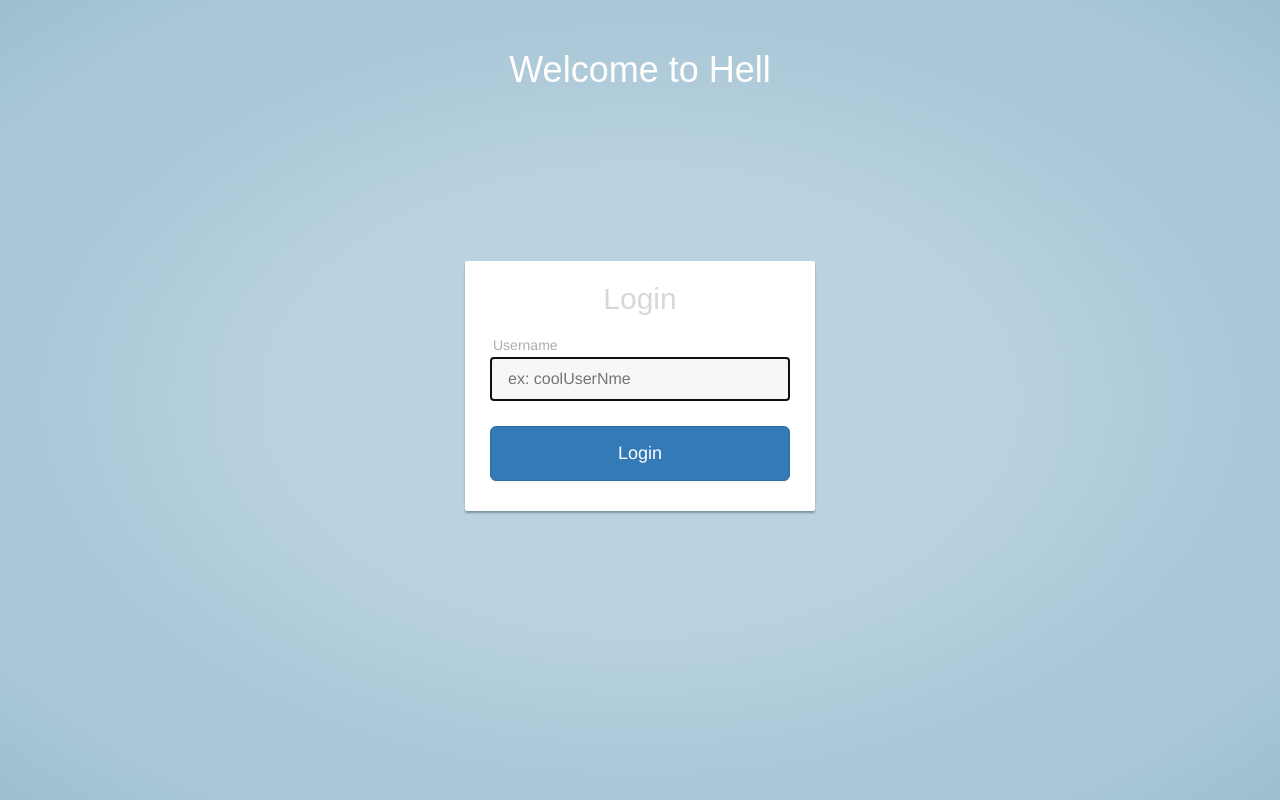
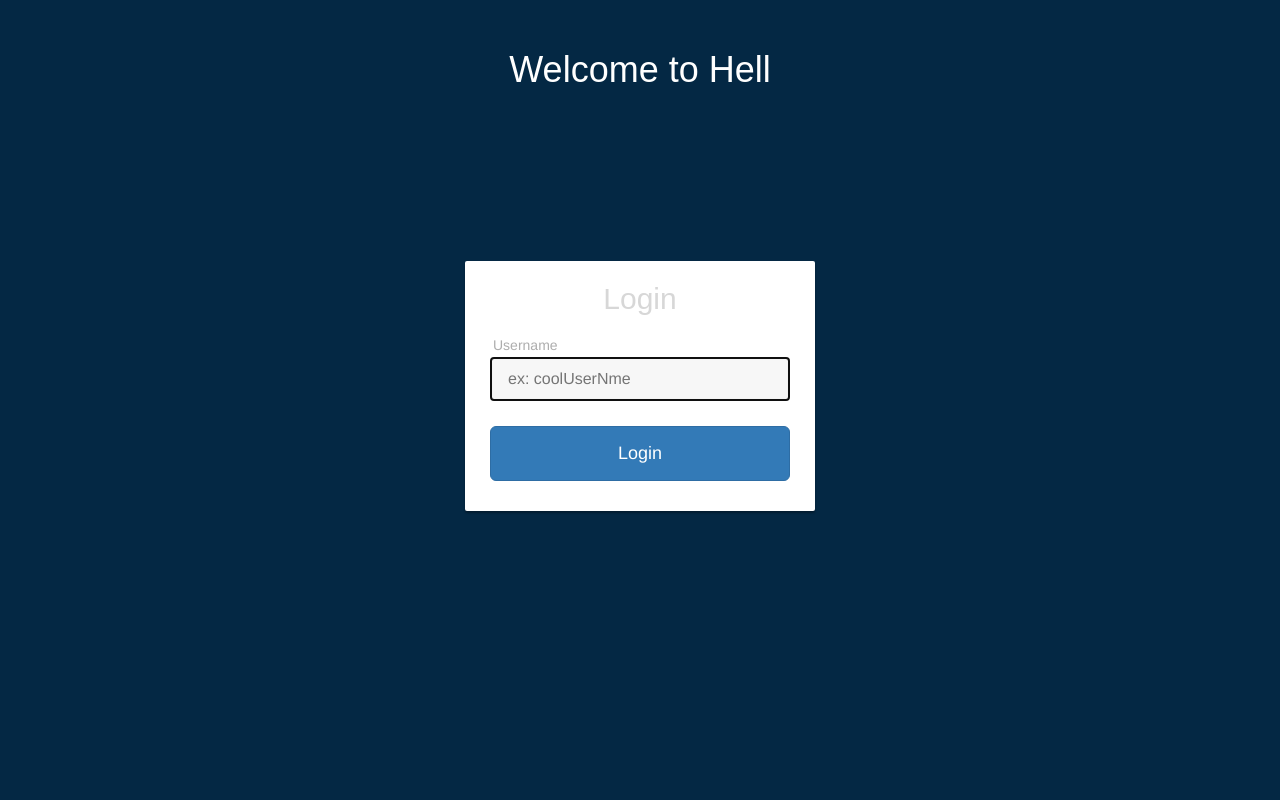
Before and after one commit to bravc/React-Chat, a React (Create React App) app: page / in a window 1280 px wide. Built offline with nearby package versions, Linux system fonts and the light colour scheme; no server answers.

Commit message:
changed background and some styling

```diff
--- a/src/components/Login.js
+++ b/src/components/Login.js
@@ -17,6 +17,7 @@ class Login extends Component {
 
     handleSubmit = (e) => {
         e.preventDefault();
+
         console.log(e.target.value);
     }
 
@@ -28,10 +29,10 @@ class Login extends Component {
                     <div className="card card-container">
                         <h2 className='login_title text-center'>Login</h2>
 
-                            <form className="form-signin">
+                            <form onSubmit={this.handleSubmit} className="form-signin">
                                 <span id="reauth-email" className="reauth-email"></span>
                                 <p className="input_title">Username</p>
-                                <input type="text" id="inputEmail" className="login_box" placeholder="ex: coolUserNme" required autoFocus></input>
+                                <input type="text" id="username" className="login_box" placeholder="ex: coolUserNme" required autoFocus></input>
                                 <button className="btn btn-lg btn-primary" type="submit">Login</button>
                             </form>
                     </div>
--- a/src/css/index.css
+++ b/src/css/index.css
@@ -1,6 +1,3 @@
 body{
-    background: #00b09b;  /* fallback for old browsers */
-    background: -webkit-linear-gradient(to right, #96c93d, #00b09b);  /* Chrome 10-25, Safari 5.1-6 */
-    background: linear-gradient(to right, #96c93d, #00b09b); /* W3C, IE 10+/ Edge, Firefox 16+, Chrome 26+, Opera 12+, Safari 7+ */
 
 }
--- a/src/css/login.css
+++ b/src/css/login.css
@@ -1,12 +1,8 @@
 
 body, html {
     height: 100%;
-    background-repeat: no-repeat;
-background: rgb(185,210,224); /* Old browsers */
-background: -moz-radial-gradient(center, ellipse cover,  rgba(185,210,224,1) 0%, rgba(187,214,228,1) 0%, rgba(186,211,225,1) 15%, rgba(186,211,225,1) 38%, rgba(169,199,215,1) 68%, rgba(169,199,215,1) 68%, rgba(169,199,215,1) 82%, rgba(158,191,208,1) 100%); /* FF3.6-15 */
-background: -webkit-radial-gradient(center, ellipse cover,  rgba(185,210,224,1) 0%,rgba(187,214,228,1) 0%,rgba(186,211,225,1) 15%,rgba(186,211,225,1) 38%,rgba(169,199,215,1) 68%,rgba(169,199,215,1) 68%,rgba(169,199,215,1) 82%,rgba(158,191,208,1) 100%); /* Chrome10-25,Safari5.1-6 */
-background: radial-gradient(ellipse at center,  rgba(185,210,224,1) 0%,rgba(187,214,228,1) 0%,rgba(186,211,225,1) 15%,rgba(186,211,225,1) 38%,rgba(169,199,215,1) 68%,rgba(169,199,215,1) 68%,rgba(169,199,215,1) 82%,rgba(158,191,208,1) 100%); /* W3C, IE10+, FF16+, Chrome26+, Opera12+, Safari7+ */
-filter: progid:DXImageTransform.Microsoft.gradient( startColorstr='#b9d2e0', endColorstr='#9ebfd0',GradientType=1 ); /* IE6-9 fallback on horizontal gradient */
+    background-color: rgb(4, 40, 68) !important;
+
 
 }
 
@@ -116,7 +112,7 @@ hr{
     box-sizing: border-box;
 }
 
-.form-signin #inputEmail,
+.form-signin #username,
 .form-signin #inputPassword {
     direction: ltr;
     height: 44px;
```
